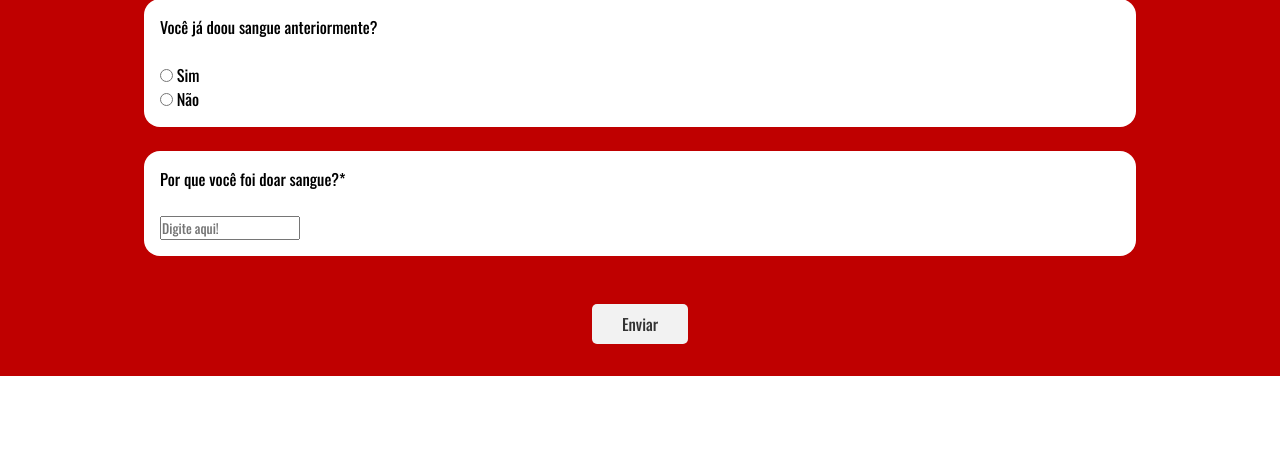
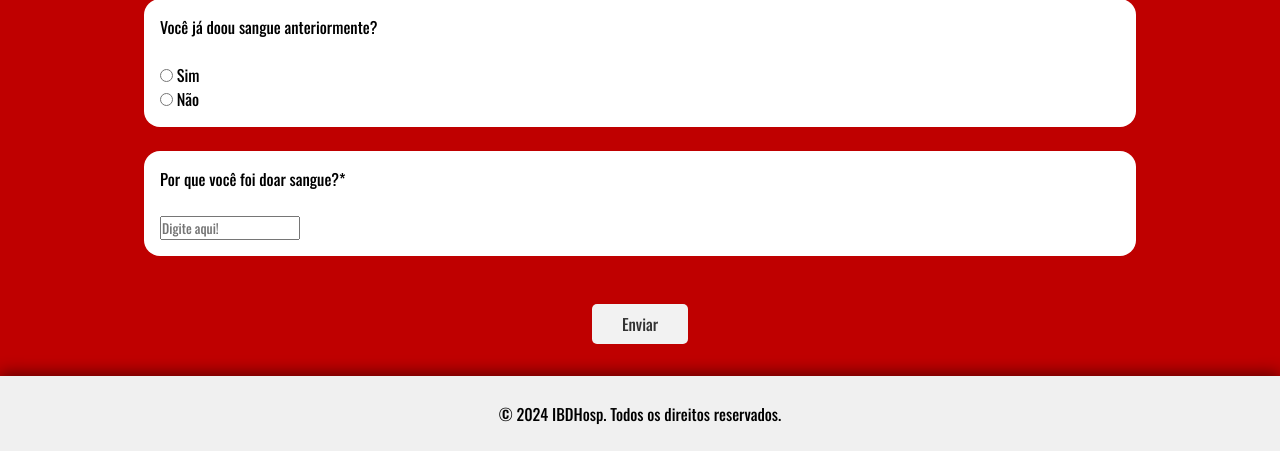
Before and after one commit to viniross/doacaoDeSangueInternaNosHospitais, a PHP site: page /forms.html in a window 1280 px wide. Shown: the part 718-1169 px from the top of the page. Before the commit the page ends 1094 px from the top, so only its background shows below. Run offline with PHP 8.4, Linux system fonts and the light colour scheme.

Commit message:
footer no forms
lauro que fez

Co-Authored-By: laurooo <108877034+laurooo@users.noreply.github.com>

```diff
--- a/forms.css
+++ b/forms.css
@@ -84,7 +84,12 @@ header {
 }
 
 footer{ /* ARRUMAR ISSO */
-    margin-bottom: 2rem;
+    /* margin-bottom: 2rem; */
+    margin-top: 2rem;
+    text-align: center;
+    background-color: #F0F0F0;
+    padding: 2%;
+    box-shadow: 0px -3px 15px rgba(0, 0, 0, 0.49);
 }
 
 
--- a/forms.html
+++ b/forms.html
@@ -55,7 +55,8 @@
         <br><br>
         <input id="enviar" type="submit" value="Enviar">
     </form>
+    <footer>
+        <p>&copy; 2024 IBDHosp. Todos os direitos reservados.</p>
+    </footer>
 </body>
-<footer>
-</footer>
 </html>
```
